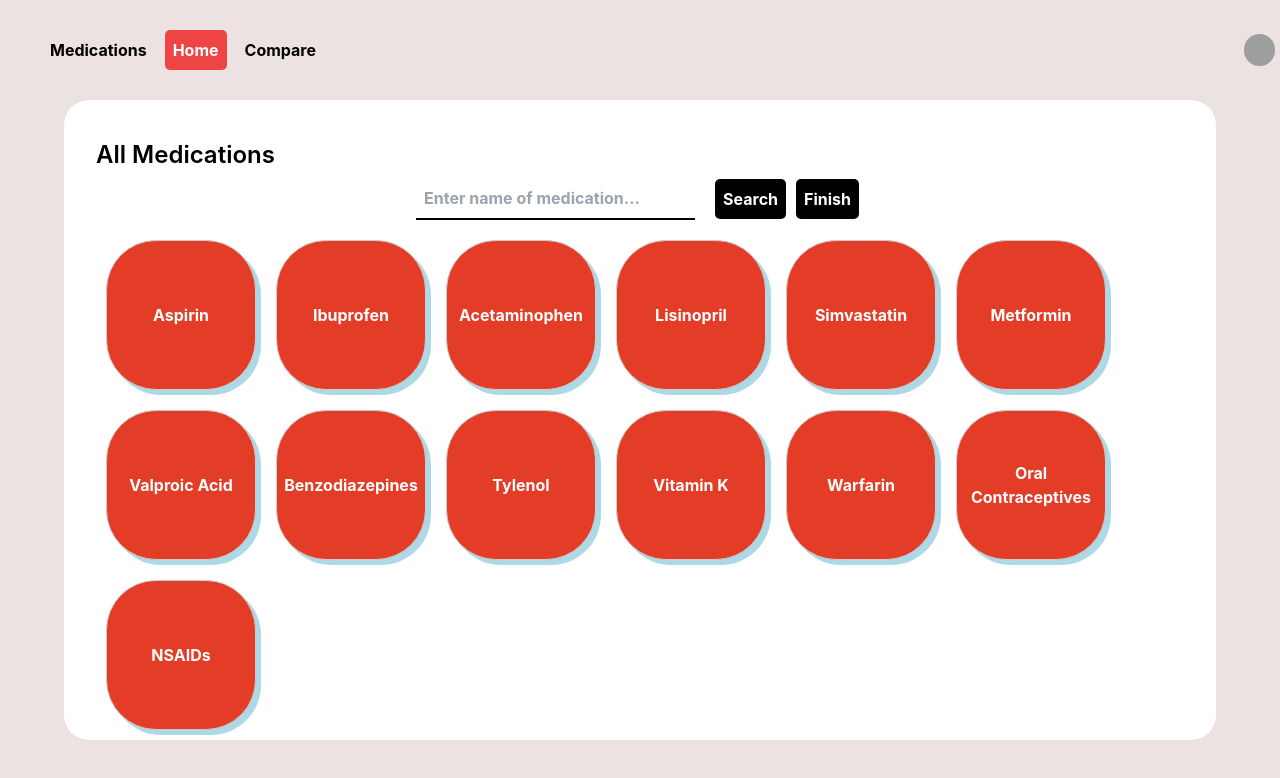
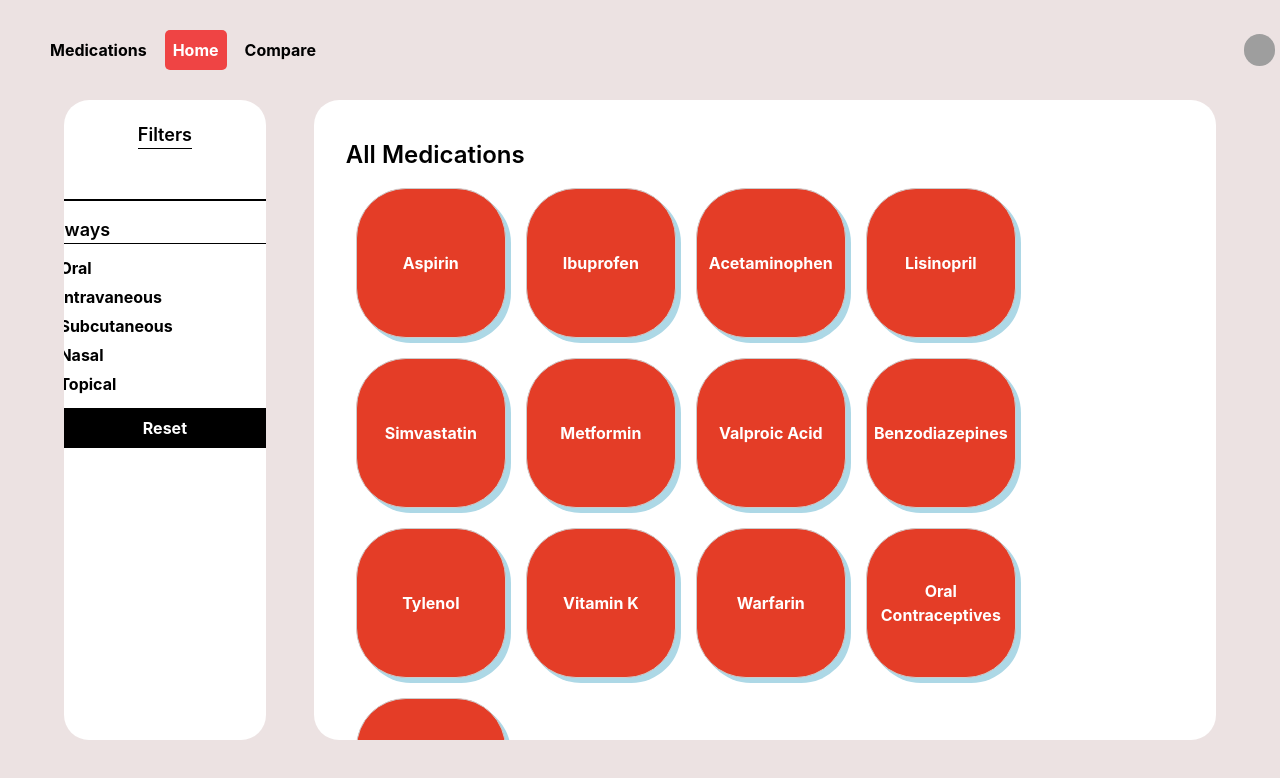
Before and after one commit to Silicon-Smugglers/Front-End, a React (Create React App) app: page /medications in a window 1280 px wide. Shown: the top 778 px of the page. Built offline with nearby package versions, Linux system fonts and the light colour scheme; grey boxes are pictures that could not be loaded.

Commit message:
Add filter

```diff
--- a/package.json
+++ b/package.json
@@ -13,6 +13,7 @@
     "framer-motion": "^10.16.1",
     "react": "^18.2.0",
     "react-dom": "^18.2.0",
+    "react-modal": "^3.16.1",
     "react-router-dom": "^6.15.0",
     "react-scripts": "5.0.1",
     "tailwind-merge": "^1.14.0",
--- a/src/pages/Compare.js
+++ b/src/pages/Compare.js
@@ -59,7 +59,7 @@
 
 
           {/* Render the SearchBar component and pass the handleSearch function */}
-          <SearchBar onSearch={handleSearch} />
+          <SearchBar onSearch={handleSearch} searchQuery={searchQuery} setSearchQuery={setSearchQuery}/>
 
           {/* Display all drugs from the list as horizontally arranged square tiles */}
           <div className='CompareContent'>
--- a/src/pages/Medication.js
+++ b/src/pages/Medication.js
@@ -25,19 +25,21 @@
   const [searchQuery, setSearchQuery] = useState('');
 
 
-
   // Define the handleSearch function
   const handleSearch = (query) => {
     setSearchQuery(query);
   };
 
+
   return (
     <div className='CompareContainer'>
+    <div className="rightbar">
+          <h2 style={{ borderBottom: "1px black solid", marginBottom: "10px"}}>Filters</h2>
+          <FilterBar searchQuery={searchQuery} setSearchQuery={setSearchQuery}/>
+
+      </div>
       <div className='MainContent'>
       <h1>All Medications</h1>
-
-        {/* Render the SearchBar component and pass the handleSearch function */}
-        <SearchBar onSearch={handleSearch} />
 
         {/* Display all drugs from the list as horizontally arranged square tiles */}
         <div className='CompareContent'>
@@ -64,4 +66,59 @@
   );
 };
 
+
+const FilterBar = ({searchQuery, setSearchQuery}) => {
+
+  const handleInputChange = (e) => {
+      setSearchQuery(e.target.value);
+  };
+
+  const [checkboxStatus, setCheckboxStatus] = useState({
+  "oral": false,
+  "intraveneous": false,
+  "subcutaneous": false,
+  "nasal": false,
+  "topical": false});
+
+  return (
+    <div className='FilterBar'>
+      <input onChange={handleInputChange} value={searchQuery} style={{ marginBottom: "10px"}}/>
+      <h2 style={{ borderBottom: "1px black solid", marginBottom: "10px"}}>Pathways</h2>
+      <Checkbox text="Oral" value="oral" checkboxStatus={checkboxStatus} setCheckboxStatus={setCheckboxStatus}/>
+      <Checkbox text="Intravaneous" value="intravaneous"  checkboxStatus={checkboxStatus} setCheckboxStatus={setCheckboxStatus}/>
+      <Checkbox text="Subcutaneous" value="subcutaneous"  checkboxStatus={checkboxStatus} setCheckboxStatus={setCheckboxStatus}/>
+      <Checkbox text="Nasal" value="nasal"  checkboxStatus={checkboxStatus} setCheckboxStatus={setCheckboxStatus}/>
+      <Checkbox text="Topical" value="topical" checkboxStatus={checkboxStatus} setCheckboxStatus={setCheckboxStatus}/>
+      <button className='SearchContainerButton' style={{ marginTop: "10px" }}>Reset</button>
+
+    </div>
+  )
+}
+
+
+const Checkbox = ({text, value, checkboxStatus, setCheckboxStatus}) => {
+
+  const handleInputChange = (e) => {
+      let newStatus = checkboxStatus;
+      if(e.target.value === "on") {
+        newStatus[value] = true
+
+      } else {
+        newStatus[value] = false
+
+      }
+      console.log(newStatus, value);
+      setCheckboxStatus(newStatus);
+  };
+
+  return (
+    <div className='checkbox'>
+      <input type="checkbox" checked={checkboxStatus[value]} onChange={handleInputChange} style={{ marginRight: "10px", marginTop: "0.3em" }}/>
+      {text}
+
+    </div>
+  );
+
+}
+
 export default Medication;
--- a/src/pages/SearchBar.js
+++ b/src/pages/SearchBar.js
@@ -1,8 +1,8 @@
 import React, { useState } from 'react';
 import "./css/SearchBar.css"
 
-const SearchBar = ({ onSearch }) => {
-  const [searchQuery, setSearchQuery] = useState('');
+const SearchBar = ({ searchQuery, setSearchQuery, onSearch }) => {
+  // const [searchQuery, setSearchQuery] = useState('');
 
   const handleInputChange = (e) => {
     setSearchQuery(e.target.value);
@@ -21,7 +21,7 @@
         onChange={handleInputChange}
         style={{ marginRight: "15px" }}
       />
-      <button className='SearchContainerButton' onClick={handleSearch}>Search</button>
+      {/* <button className='SearchContainerButton' onClick={handleSearch}>Search</button> */}
       <button className='SearchContainerButton'>Finish</button>
     </div>
   );
--- a/src/pages/css/Compare.css
+++ b/src/pages/css/Compare.css
@@ -114,6 +114,22 @@
   padding-top: 1rem;
 }
 
+.rightbar {
+  display: flex;
+  width: 20vw; /* Adjust the width as needed */
+  background-color: white; /* Background color for the cart */
+  flex-direction: column;
+  padding: 10px;
+  border: 1px solid #ccc;
+  border-radius: 25px;
+  align-items: center;
+  border: 0;
+  /* Add any other styles you want for the cart */
+  overflow-y: scroll; /* Add vertical scroll if needed */
+  margin-right: 3rem;
+  padding-top: 1rem;
+}
+
 .cart-content {
   display: flex;
   flex-direction: row;
@@ -128,3 +144,22 @@
   background-color: rgb(211, 201, 201);
   border-radius: 10px;;
 }
+
+.FilterBar {
+  display: flex;
+  flex-direction: column;
+}
+
+input[type='checkbox'] {
+  height: 1rem;
+  width: 1rem;
+  margin: 8px;
+  accent-color: black;
+}
+
+.checkbox {
+  display: flex;
+  flex-direction: row;
+  align-items: center;
+  justify-content: flex-start;
+}
```
Also changed, not shown: 1 other file (tests, documents, lock files or other folders).
